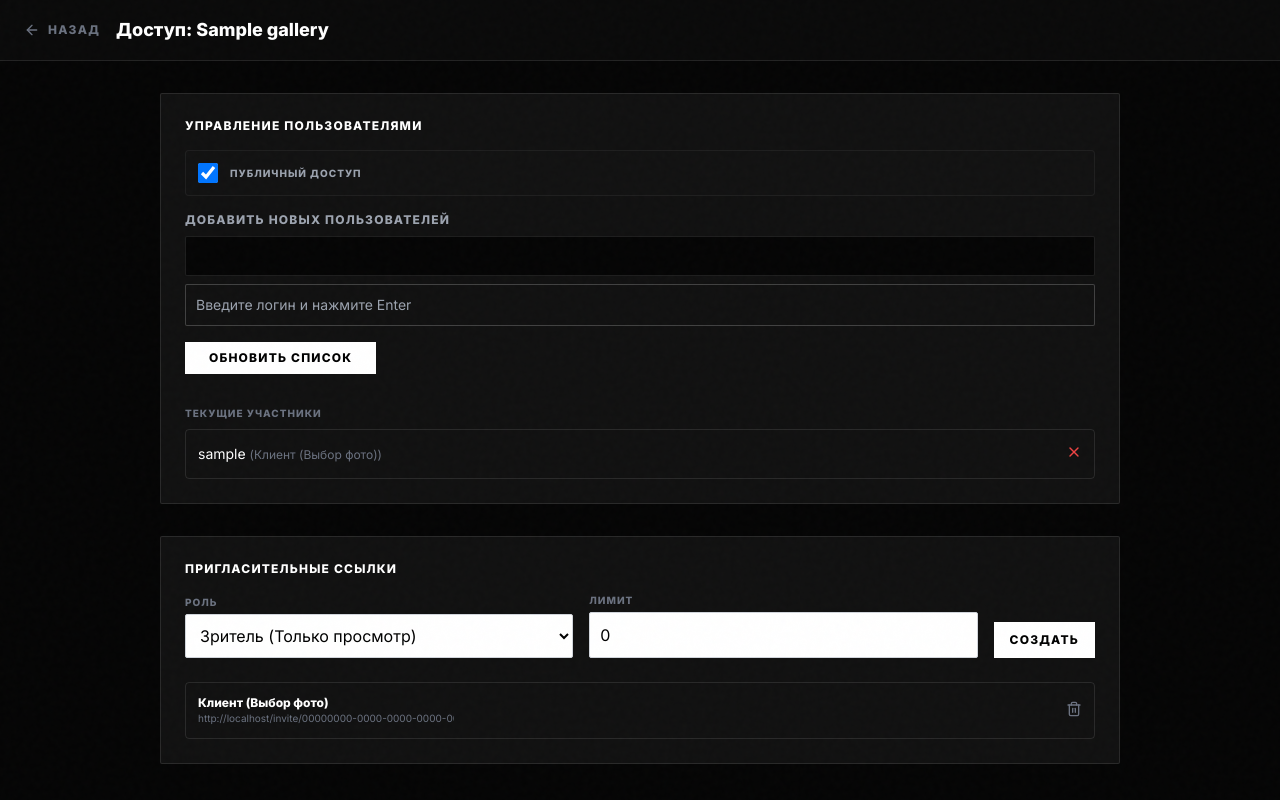
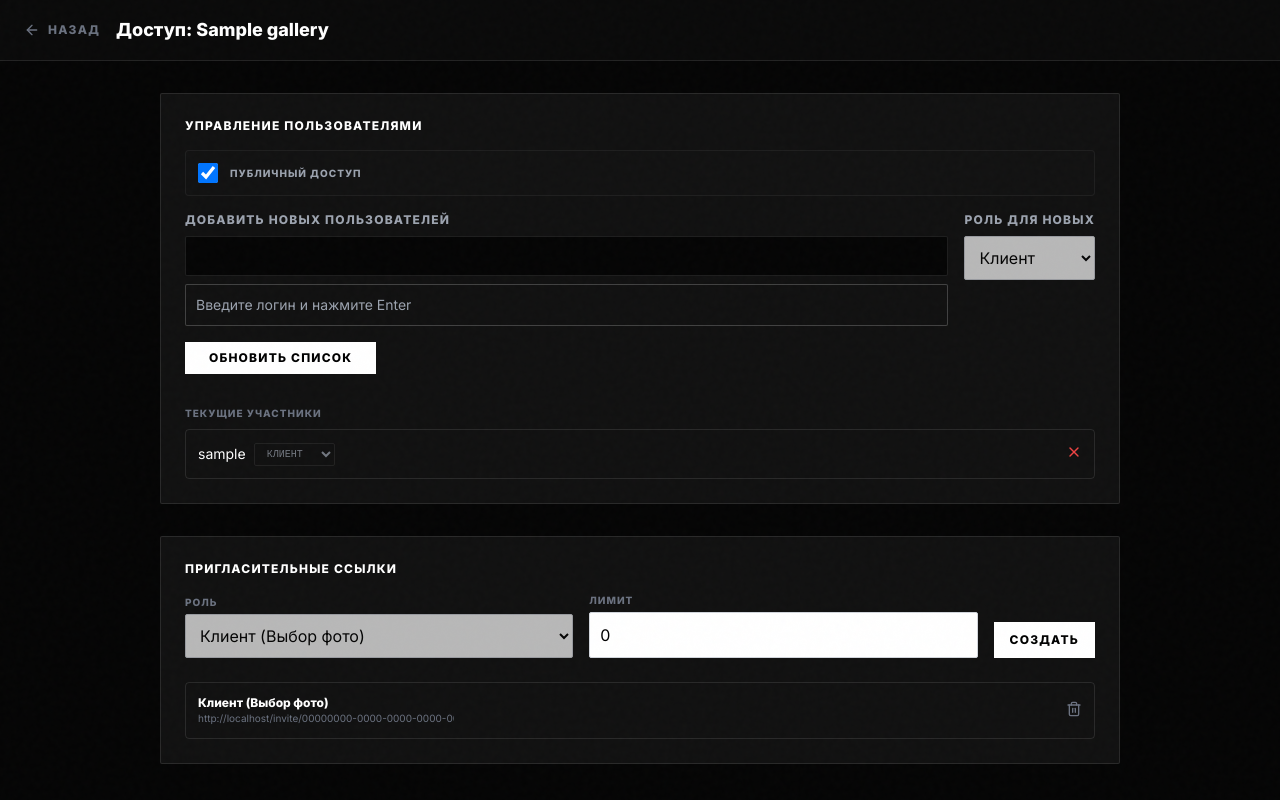
Before and after one commit to maria-antonova616/Lumen, a Django app: page /photographer/gallery/1/access/ in a window 1280 px wide. Run offline with Django 5.2, Linux system fonts and the light colour scheme; a user stored in the database is signed in; tables that the repository leaves empty hold one stand-in row (values such as "Sample post"); some libraries are stand-ins or nearby versions.

Commit message:
Fix: Implement correct role revert logic for public access

```diff
--- a/templates/gallery/gallery_access.html
+++ b/templates/gallery/gallery_access.html
@@ -19,12 +19,21 @@
                 <input type="hidden" name="access_submit" value="1">
                 <div class="space-y-4">
                     <div class="flex items-center gap-3 bg-[#1a1a1a]/30 p-3 rounded border border-white/5">
-                        {{ access_form.is_public }}
-                        <label for="{{ access_form.is_public.id_for_label }}" class="text-[10px] font-bold uppercase tracking-widest text-gray-400 cursor-pointer select-none">Публичный доступ</label>
+                        <input type="checkbox" name="is_public" id="id_is_public" class="w-5 h-5" {% if access_form.is_public.value %}checked{% endif %} onchange="togglePublicAccess(this)">
+                        <label for="id_is_public" class="text-[10px] font-bold uppercase tracking-widest text-gray-400 cursor-pointer select-none">Публичный доступ</label>
                     </div>
-                    <div>
-                         <label class="block text-xs font-bold uppercase tracking-widest text-gray-400 mb-2">Добавить новых пользователей</label>
-                         {% include 'gallery/includes/user_tags_widget.html' with field=access_form.users_data %}
+                    <div class="flex flex-col sm:flex-row gap-4">
+                         <div class="flex-1">
+                             <label class="block text-xs font-bold uppercase tracking-widest text-gray-400 mb-2">Добавить новых пользователей</label>
+                             {% include 'gallery/includes/user_tags_widget.html' with field=access_form.users_data %}
+                         </div>
+                         <div class="w-full sm:w-auto">
+                             <label class="block text-xs font-bold uppercase tracking-widest text-gray-400 mb-2">Роль для новых</label>
+                             <select name="new_user_role" class="w-full bg-white text-black border border-gray-300 p-2.5 rounded-sm focus:outline-none">
+                                 <option value="CLIENT">Клиент</option>
+                                 <option value="VIEWER" selected>Зритель</option>
+                             </select>
+                         </div>
                     </div>
                     <button type="submit" class="px-6 py-2 bg-white text-black text-xs font-bold uppercase tracking-widest hover:bg-gray-200">
                         Обновить список
@@ -36,7 +45,13 @@
                 <div class="divide-y divide-white/5 border border-white/10 rounded">
                     {% for access in access_list %}
                     <div class="p-3 flex justify-between items-center">
-                        <span class="text-sm">{{ access.user.username }} <span class="text-gray-500 text-xs">({{ access.get_role_display }})</span></span>
+                        <div class="flex items-center gap-2">
+                            <span class="text-sm">{{ access.user.username }}</span>
+                            <select onchange="updateRole('{{ access.id }}', this.value)" class="bg-transparent text-[10px] text-gray-400 uppercase font-mono border border-white/10 rounded-sm py-1 px-2 focus:outline-none" id="role-{{ access.id }}">
+                                <option value="CLIENT" {% if access.role == 'CLIENT' %}selected{% endif %}>Клиент</option>
+                                <option value="VIEWER" {% if access.role == 'VIEWER' %}selected{% endif %}>Зритель</option>
+                            </select>
+                        </div>
                         <form method="post" class="inline">
                             {% csrf_token %}
                             <input type="hidden" name="remove_user_access" value="{{ access.user.id }}">
@@ -96,5 +111,75 @@
             {% endfor %}
         {% endif %}
     });
+
+    const csrfToken = "{{ csrf_token }}";
+
+    function updateRole(accessId, newRole) {
+        fetch(`/api/access/${accessId}/update-role/`, {
+            method: 'POST',
+            headers: {
+                'X-CSRFToken': csrfToken,
+                'Content-Type': 'application/json'
+            },
+            body: JSON.stringify({ role: newRole })
+        })
+        .then(response => response.json())
+        .then(data => {
+            if (data.status === 'ok') {
+                showToast('Роль обновлена');
+            } else if (data.error) {
+                showToast(data.error, true);
+            }
+        })
+        .catch(error => {
+            console.error('Error:', error);
+            showToast('Ошибка при обновлении роли', true);
+        });
+    }
+
+    const accessRolesInitial = {
+        {% for access in access_list %}
+            "{{ access.id }}": "{{ access.role }}",
+        {% endfor %}
+    };
+
+    function togglePublicAccess(checkbox) {
+        const isPublic = checkbox.checked;
+        const roleSelects = document.querySelectorAll('[id^="role-"]');
+        roleSelects.forEach(select => {
+            const accessId = select.id.replace('role-', '');
+            if (isPublic) {
+                select.value = 'CLIENT';
+                select.disabled = true;
+            } else {
+
+                select.value = accessRolesInitial[accessId] || 'VIEWER';
+                select.disabled = false;
+            }
+        });
+
+        const newUserRoleSelect = document.querySelector('select[name="new_user_role"]');
+        const inviteRoleSelect = document.querySelector('select[name="role"]');
+
+        if (isPublic) {
+            newUserRoleSelect.value = 'CLIENT';
+            newUserRoleSelect.disabled = true;
+            inviteRoleSelect.value = 'CLIENT';
+            inviteRoleSelect.disabled = true;
+        } else {
+            newUserRoleSelect.value = 'VIEWER';
+            newUserRoleSelect.disabled = false;
+            inviteRoleSelect.value = 'VIEWER';
+            inviteRoleSelect.disabled = false;
+        }
+    }
+
+    document.addEventListener("DOMContentLoaded", function() {
+        const isPublicCheckbox = document.getElementById('id_is_public');
+
+        if (isPublicCheckbox.checked) {
+            togglePublicAccess(isPublicCheckbox);
+        }
+    });
 </script>
 {% endblock %}
```
